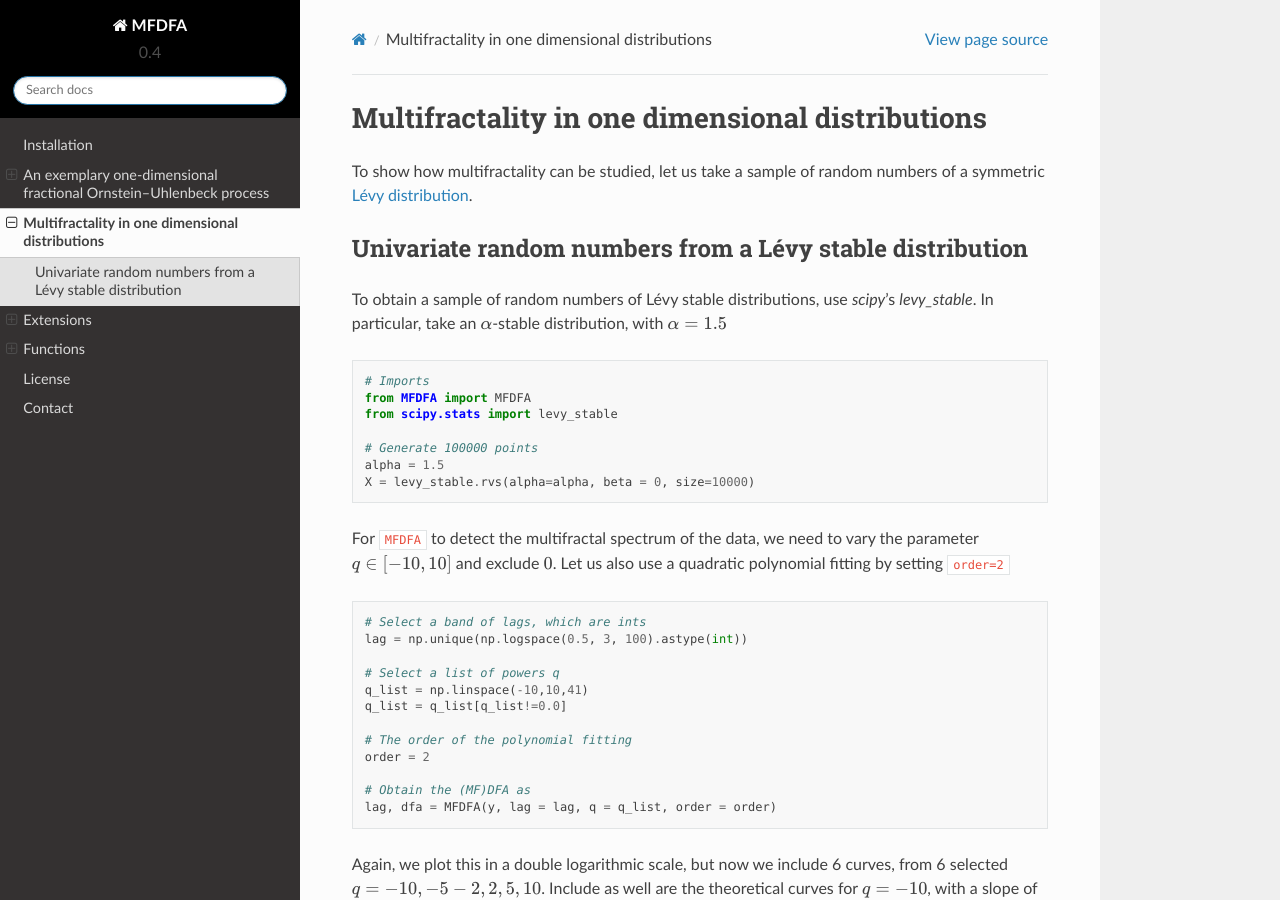
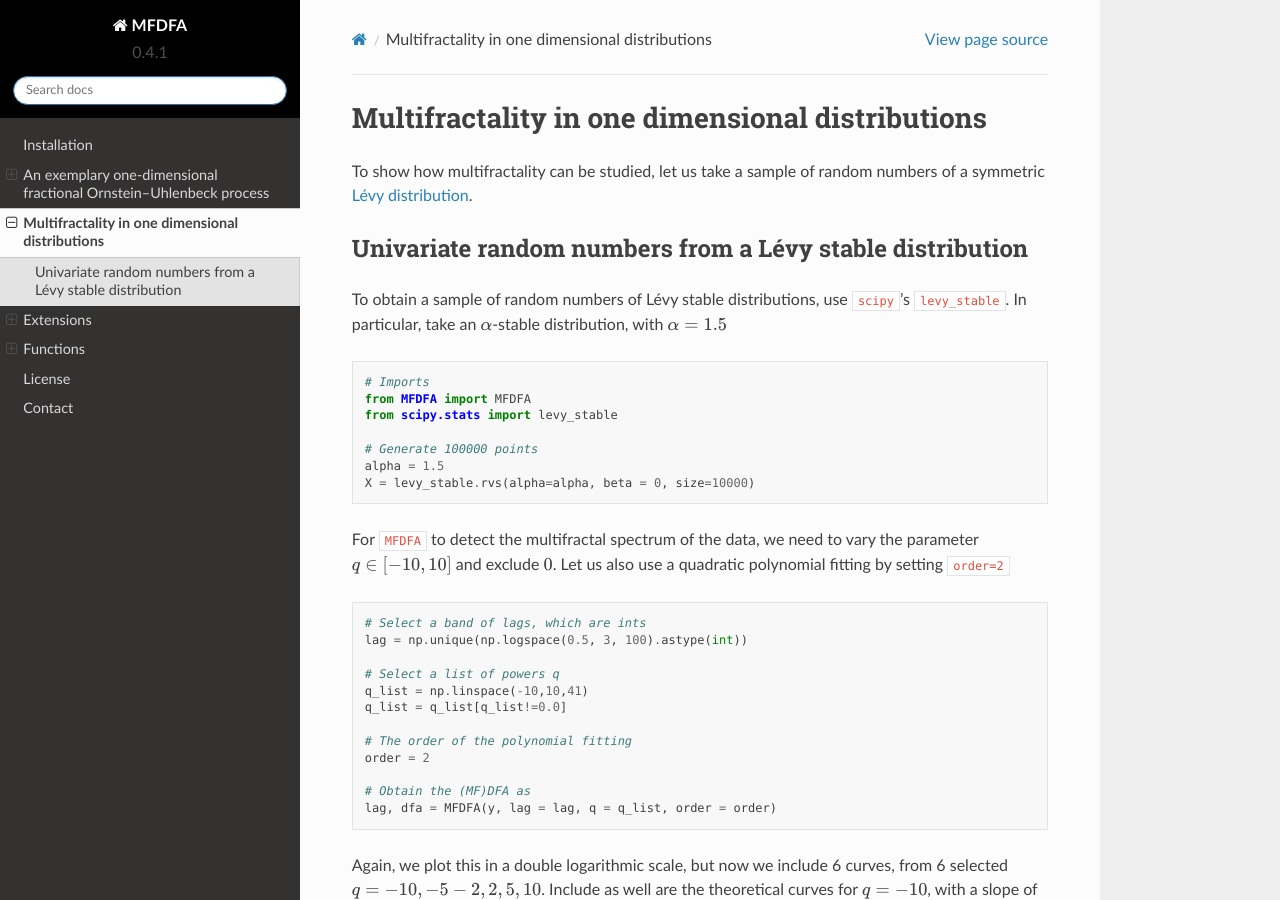
Before and after one commit to LRydin/MFDFA, a Sphinx documentation site: the page built from docs/1dLevy.rst, in a window 1280 px wide and 900 px high. Built offline with Sphinx 7.4.7 and the Read the Docs theme 2.0.0, drawn with Linux system fonts in a browser that asks for light colours.

Commit message:
upping dev to v4.1. Rechecking python version compatibility

```diff
--- a/docs/1dLevy.rst
+++ b/docs/1dLevy.rst
@@ -7,7 +7,7 @@ To show how multifractality can be studied, let us take a sample of random numbe
 Univariate random numbers from a Lévy stable distribution
 ---------------------------------------------------------
 
-To obtain a sample of random numbers of Lévy stable distributions, use `scipy`'s `levy_stable`. In particular, take an :math:`\alpha`-stable distribution, with :math:`\alpha=1.5`
+To obtain a sample of random numbers of Lévy stable distributions, use :code:`scipy`'s :code:`levy_stable`. In particular, take an :math:`\alpha`-stable distribution, with :math:`\alpha=1.5`
 
 .. code:: python
 
--- a/docs/conf.py
+++ b/docs/conf.py
@@ -26,8 +26,8 @@ copyright = '2019-2021 Leonardo Rydin'
 author = 'Leonardo Rydin'
 
 # The full version, including alpha/beta/rc tags
-release = '0.4'
-version = '0.4'
+release = '0.4.1'
+version = '0.4.1'
 
 
 # -- General configuration ---------------------------------------------------
```
